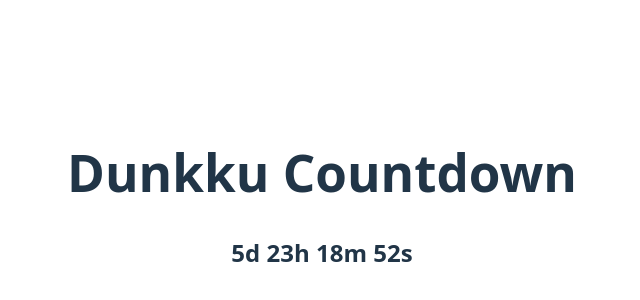
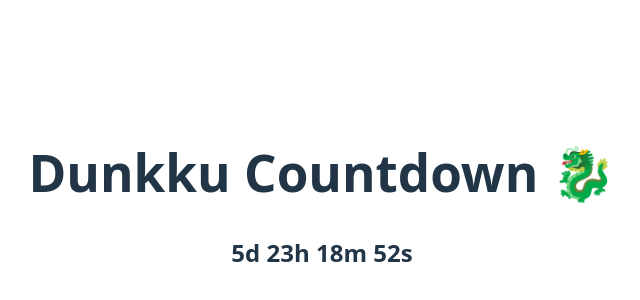
Before and after one commit to mjHarakka/countdown, a React (Vite) app: page / in a window 1280 px wide. Shown: the part 200-500 px from the top of the page, without its empty margins (318-958 px from the left). Built offline with nearby package versions, Linux system fonts and the light colour scheme.

Commit message:
modified h1

```diff
--- a/src/components/CountdownTimer.jsx
+++ b/src/components/CountdownTimer.jsx
@@ -31,7 +31,7 @@ function CountdownTimer() {
 
   return (
     <div style={{ textAlign: 'center', padding: '20px' }}>
-      <h1>Dunkku Countdown </h1>
+      <h1>Dunkku Countdown 🐉 </h1>
       <h2>
         {timeLeft.days}d {timeLeft.hours}h {timeLeft.minutes}m{' '}
         {timeLeft.seconds}s
```
